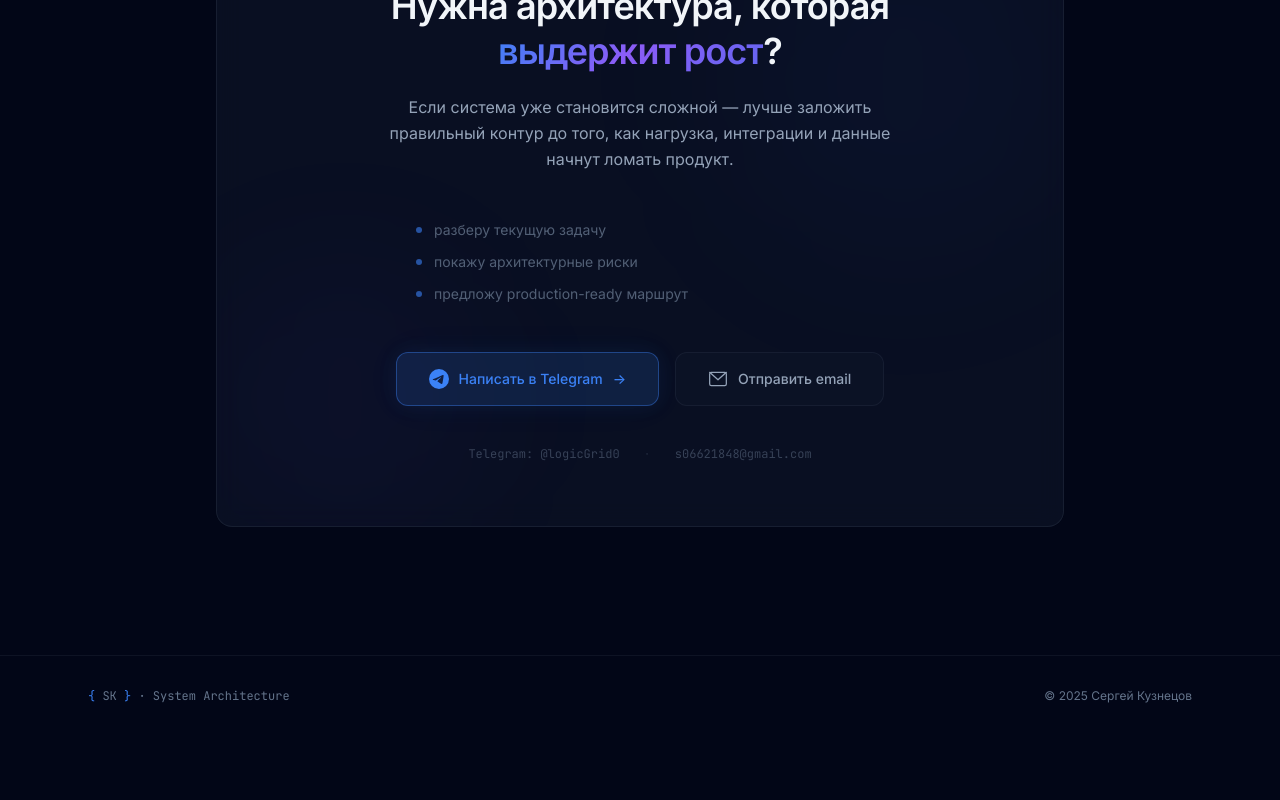
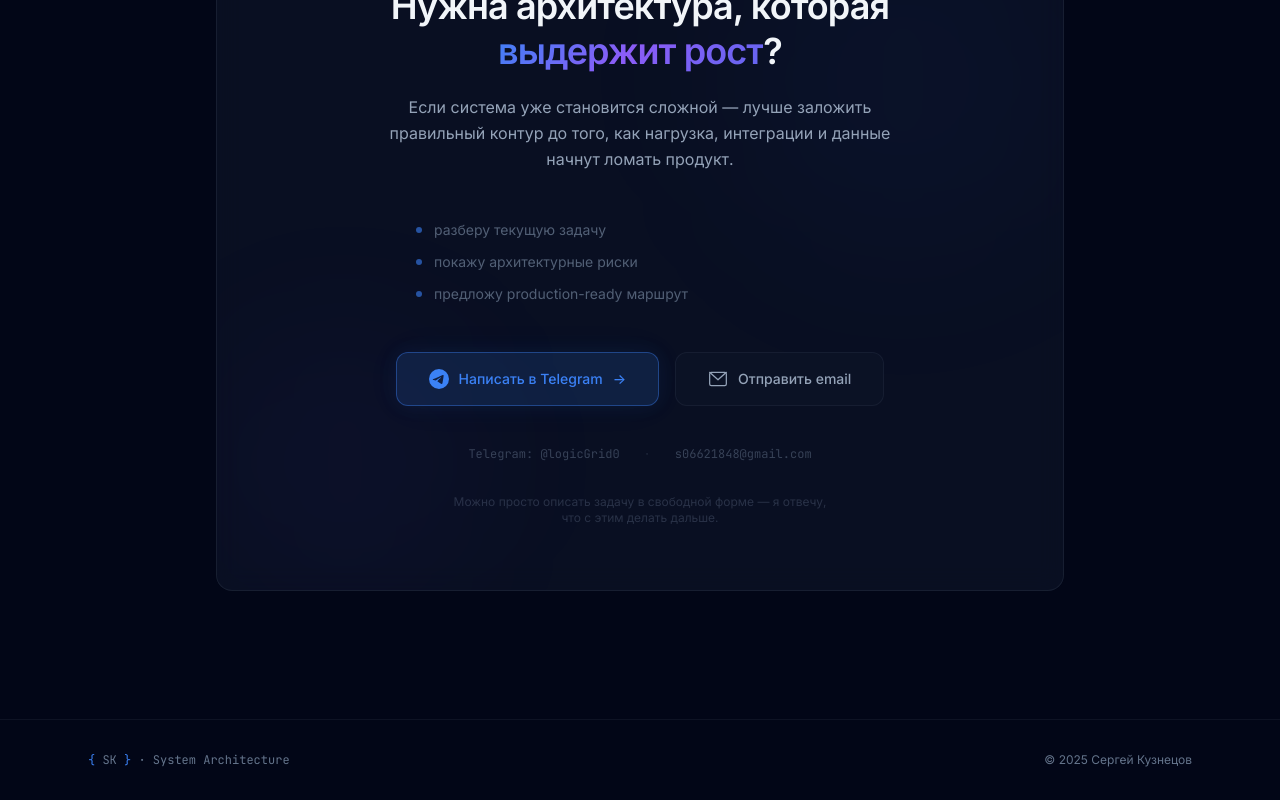
Before and after one commit to Sergei1367/NewLending, a React (Vite) app: page / in a window 1280 px wide. Shown: the part 6793-7593 px from the top of the page. Before the commit the page ends 7529 px from the top, so only its background shows below. Built offline with nearby package versions, Linux system fonts and the light colour scheme.

Commit message:
Add architecture mistakes section

```diff
--- a/src/App.tsx
+++ b/src/App.tsx
@@ -750,6 +750,11 @@ export default function App() {
                   s06621848@gmail.com
                 </a>
               </div>
+
+              {/* Low-barrier text */}
+              <p className="mt-8 text-xs text-text-muted/35 text-center max-w-sm mx-auto">
+                Можно просто описать задачу в свободной форме — я отвечу, что с&nbsp;этим делать дальше.
+              </p>
             </div>
           </div>
         </div>
```
